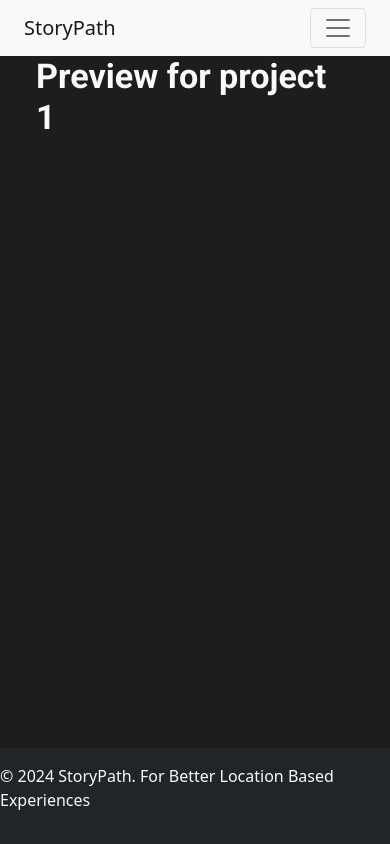
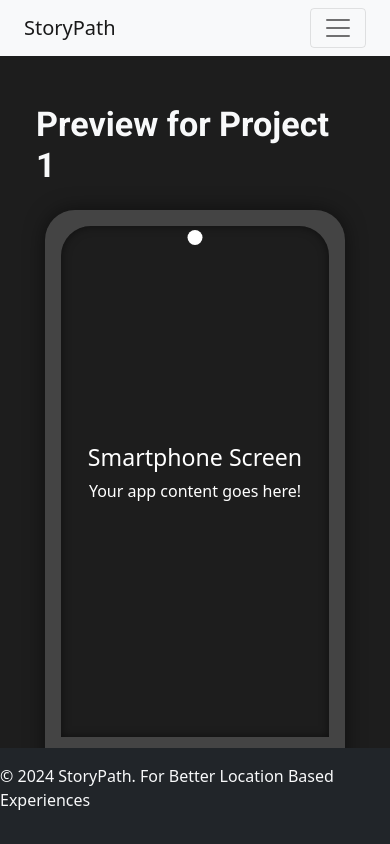
Before and after one commit to TimmyRich/StoryPath, a React (Vite) app: page /Preview/1 in a window 390 px wide. Built offline with nearby package versions, Linux system fonts and the light colour scheme.

Commit message:
Updated the look of Preview to be more consistent with the rest of the website. Modified the look of the smartphone to be more visible against the dark background.

```diff
--- a/src/components/Preview.jsx
+++ b/src/components/Preview.jsx
@@ -1,14 +1,19 @@
 import { useParams } from "react-router-dom";
-
+import Smartphone from "./SmartPhone";
 
 const Preview = () => {
     const { projectId } = useParams(); // This will retrieve the projectId from the URL
 
     return (
-      <div className="container-fluid text-light px-5" style={{ backgroundColor: '#1d1d1d' }}>
-        <h2 className="display-4 fw-bold mb-4" style={{ fontFamily: 'Roboto, sans-serif' }}>{`Preview for project ${projectId}`}</h2>
-      </div>
+        <div className="container-fluid p-5 text-light" style={{ backgroundColor: '#1d1d1d' }}>
+            <h2 className="display-4 fw-bold mb-4" style={{ fontFamily: 'Roboto, sans-serif' }}>
+                {`Preview for Project ${projectId}`}
+            </h2>
+            <div className="d-flex justify-content-center">
+                <Smartphone />
+            </div>
+        </div>
     );
-  };
+};
 
-  export default Preview;
+export default Preview;
--- /dev/null
+++ b/src/components/Smartphone.jsx
@@ -0,0 +1,61 @@
+const Smartphone = () => {
+    return (
+      <div
+        style={{
+          width: "300px",
+          height: "600px",
+          backgroundColor: "#444", // Changed to a lighter color
+          borderRadius: "30px",
+          position: "relative",
+          boxShadow: "0 0 20px rgba(0, 0, 0, 0.5)",
+        }}
+        className="d-flex flex-column justify-content-between p-3"
+      >
+        {/* Smartphone Screen */}
+        <div
+          style={{
+            width: "100%",
+            height: "90%",
+            backgroundColor: "#1d1d1d",
+            borderRadius: "30px 30px 0 0",
+            color: "white",
+            display: "flex",
+            flexDirection: "column",
+            justifyContent: "center",
+            alignItems: "center",
+            boxShadow: "inset 0 0 10px rgba(0, 0, 0, 0.5)",
+          }}
+        >
+          <h3>Smartphone Screen</h3>
+          <p>Your app content goes here!</p>
+        </div>
+
+        {/* Home Button */}
+        <div
+          style={{
+            width: "60px",
+            height: "10px",
+            backgroundColor: "#fff",
+            borderRadius: "5px",
+            margin: "20px auto 0", // Centering the button
+          }}
+        />
+
+        {/* Front Camera */}
+        <div
+          style={{
+            width: "15px",
+            height: "15px",
+            backgroundColor: "#fff",
+            borderRadius: "50%",
+            position: "absolute",
+            top: "20px",
+            left: "50%",
+            transform: "translateX(-50%)",
+          }}
+        />
+      </div>
+    );
+  };
+
+  export default Smartphone;
```
